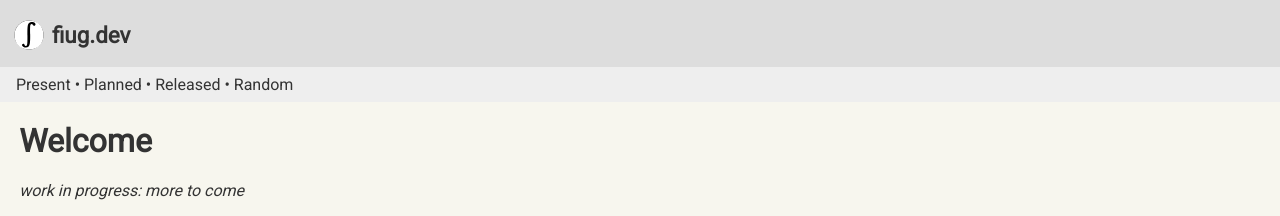
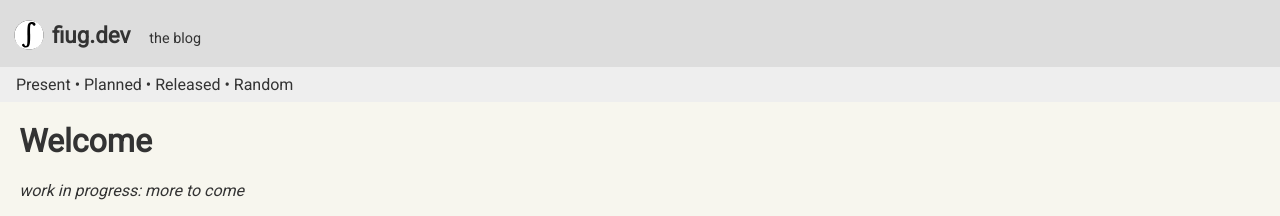
Before and after one commit to fiugd/blog, a Jekyll site: the page built from docs/index.md, in a window 1280 px wide. Shown: the top 216 px of the page. Built offline with Jekyll 4.4.1, drawn with Linux system fonts in a browser that asks for light colours.

Commit message:
Update _config.yml

```diff
--- a/docs/_config.yml
+++ b/docs/_config.yml
@@ -2,7 +2,7 @@
 # site.title
 
 title:    'fiug.dev'
-subtitle: ''
+subtitle: 'the blog'
 
 description: blogging about fiug.dev project
 author: Harrison Cross
```
